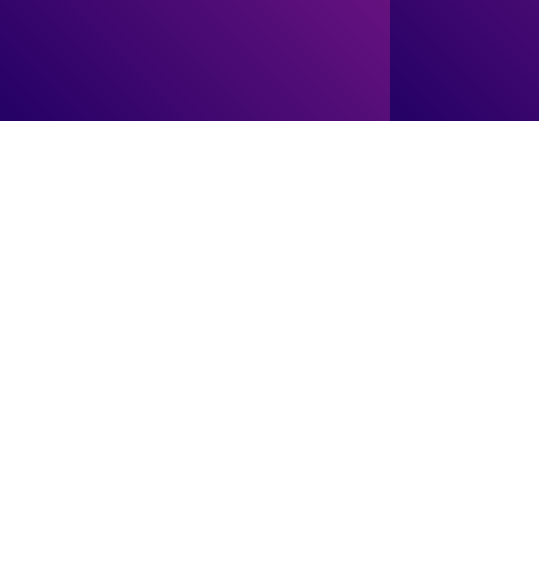
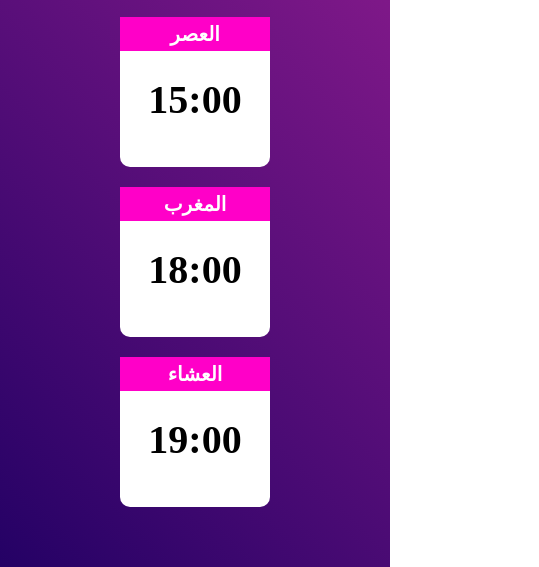
Before and after one commit to abuabdelrahman1413/PrayerTimesDemo, a website: page index.html in a window 390 px wide. Shown: the part 723-1290 px from the top of the page, 539 px wide, since content can reach past the window. Before the commit the page ends 844 px from the top, so only its background shows below. Drawn offline with nearby package versions, Linux system fonts and the light colour scheme; no server answers; a web font is replaced by a local one.

Commit message:
fix mobile version

```diff
--- a/style.css
+++ b/style.css
@@ -82,3 +82,24 @@ hr {
     font-family: "Aref Ruqaa", serif;
     font-size: 30px;
 }
+
+
+@media (max-width: 800px){
+
+
+    /*write your CSS-Code here*/
+    #prayerTimesContainer{
+
+        display: flex;
+        flex-direction: column;
+        justify-content: space-between;
+        align-items: center;
+        width: 90%;
+    }
+
+    .pray-block{
+        margin-bottom: 20px;
+    }
+
+
+  }
```
